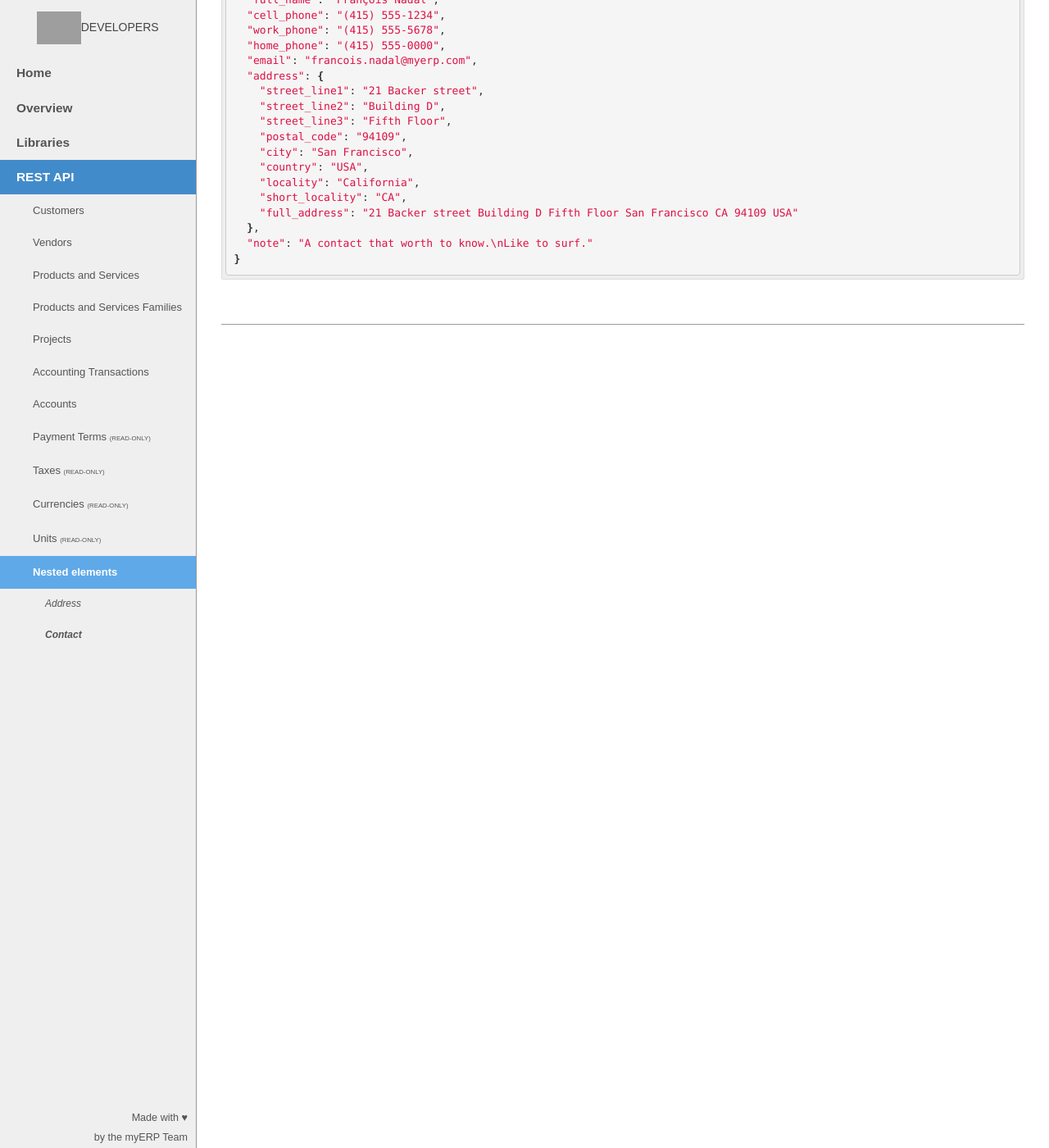
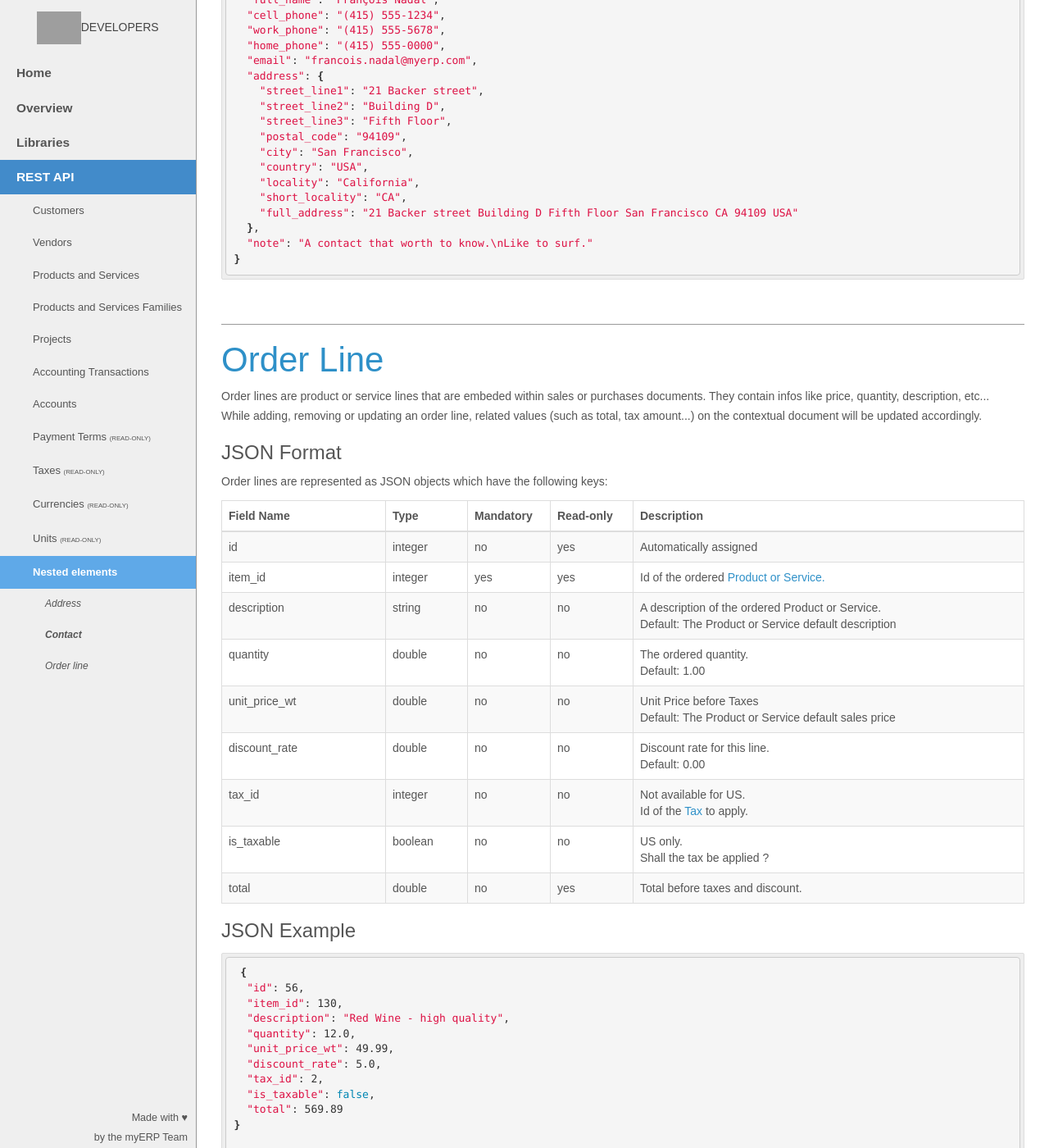
Before and after one commit to myERP/myerp.github.io, a Jekyll site: the page built from docs/1.0/api/index.html, in a window 1280 px wide and 1400 px high, scrolled down 16939 px. Shown: the whole window at 82% size. Built offline with Jekyll 4.4.1, drawn with Linux system fonts in a browser that asks for light colours; nearby versions of some CDN libraries; Markdown is read by kramdown in place of the engine named in the settings; grey boxes are pictures that could not be loaded.

Commit message:
Add order line (nested element) documentation.

```diff
--- /dev/null
+++ b/_includes/1.0/api/json/orderline.json
@@ -0,0 +1,11 @@
+{
+  "id": 56,
+  "item_id": 130,
+  "description": "Red Wine - high quality",
+  "quantity": 12.0,
+  "unit_price_wt": 49.99,
+  "discount_rate": 5.0,
+  "tax_id": 2,
+  "is_taxable": false,
+  "total": 569.89
+}
--- a/_includes/1.0/api/nestedelements.html
+++ b/_includes/1.0/api/nestedelements.html
@@ -162,8 +162,86 @@
                 </tr>
             </tbody>
         </table>
-
         <h3>JSON Example</h3>
         {% highlight bash %} {% include 1.0/api/json/contact.json %} {% endhighlight %}
     </div>
+
+    <div id="orderline" class="group">
+        <h2>Order Line</h2>
+    	<p>Order lines are product or service lines that are embeded within sales or purchases documents. They contain infos like price, quantity, description, etc...<br />While adding, removing or updating an order line, related values (such as total, tax amount...) on the contextual document will be updated accordingly.</p>
+        <h3>JSON Format</h3>
+        <p>Order lines are represented as JSON objects which have the following keys:</p>
+        <table class="table table-bordered table-striped">
+            <thead>
+                {% include table-header.html %}
+            </thead>
+            <tbody>
+                <tr>
+                    <td>id</td>
+                    <td>{{ site.format.type.integer }}</td>
+                    <td>no</td>
+                    <td>yes</td>
+                    <td>Automatically assigned</td>
+                </tr>
+                <tr>
+                    <td>item_id</td>
+                    <td>{{ site.format.type.integer }}</td>
+                    <td>yes</td>
+                    <td>yes</td>
+                    <td>Id of the ordered <a href="/docs/1.0/api/#productservice" title="">Product or Service.</a></td>
+                </tr>
+                <tr>
+                    <td>description</td>
+                    <td>{{ site.format.type.string }}</td>
+                    <td>no</td>
+                    <td>no</td>
+                    <td>A description of the ordered Product or Service.<br />Default: The Product or Service default description</td>
+                </tr>
+                <tr>
+                    <td>quantity</td>
+                    <td>{{ site.format.type.double }}</td>
+                    <td>no</td>
+                    <td>no</td>
+                    <td>The ordered quantity.<br />Default: 1.00</td>
+                </tr>
+                <tr>
+                    <td>unit_price_wt</td>
+                    <td>{{ site.format.type.double }}</td>
+                    <td>no</td>
+                    <td>no</td>
+                    <td>Unit Price before Taxes<br />Default: The Product or Service default sales price</td>
+                </tr>
+                <tr>
+                    <td>discount_rate</td>
+                    <td>{{ site.format.type.double }}</td>
+                    <td>no</td>
+                    <td>no</td>
+                    <td>Discount rate for this line.<br />Default: 0.00</td>
+                </tr>
+                <tr>
+                    <td>tax_id</td>
+                    <td>{{ site.format.type.integer }}</td>
+                    <td>no</td>
+                    <td>no</td>
+                    <td>Not available for US.<br />Id of the <a href="/docs/1.0/api/#tax" title="">Tax</a> to apply.</td>
+                </tr>
+                <tr>
+                    <td>is_taxable</td>
+                    <td>{{ site.format.type.boolean }}</td>
+                    <td>no</td>
+                    <td>no</td>
+                    <td>US only.<br />Shall the tax be applied ?</td>
+                </tr>
+                <tr>
+                    <td>total</td>
+                    <td>{{ site.format.type.double }}</td>
+                    <td>no</td>
+                    <td>yes</td>
+                    <td>Total before taxes and discount.</td>
+                </tr>
+            </tbody>
+        </table>
+        <h3>JSON Example</h3>
+        {% highlight bash %} {% include 1.0/api/json/orderline.json %} {% endhighlight %}
+    </div>
 </div>
--- a/_includes/side-menu.html
+++ b/_includes/side-menu.html
@@ -176,6 +176,8 @@
                 </li>
                 <li><a href="#contact">Contact</a>
                 </li>
+                <li><a href="#orderline">Order line</a>
+                </li>
             </ul>
         </li>
     </ul>
```
Also changed, not shown: docs/1.0/api/order_line/index.textile (deleted, +0 -31 lines).
